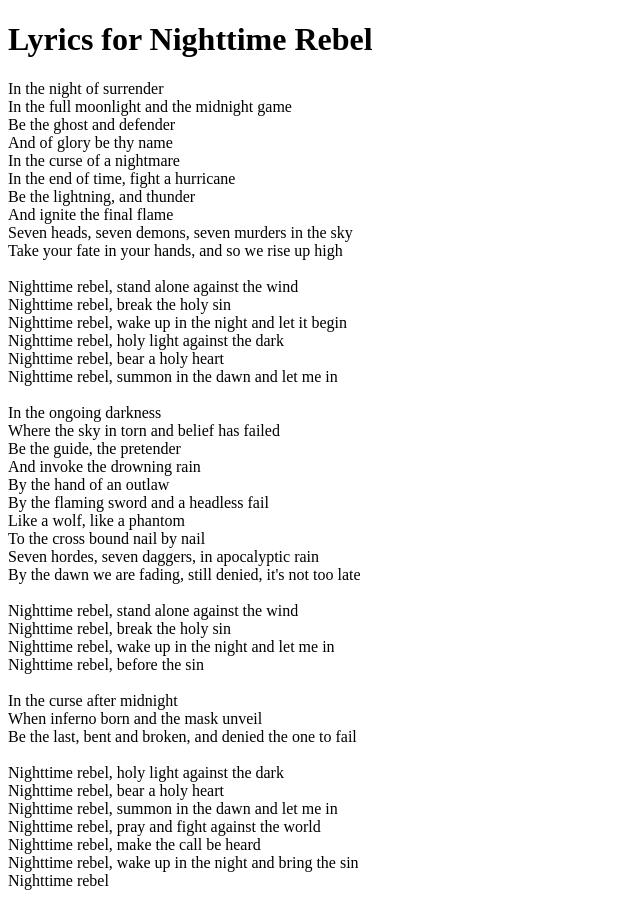
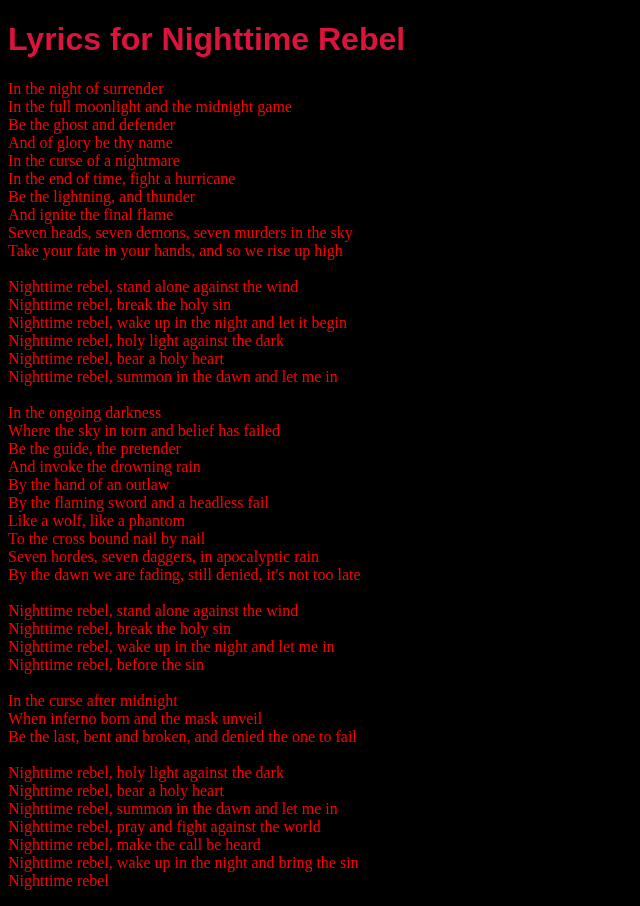
Before and after one commit to abyssowl/cserep, a plain HTML site: page powerwolf.html in a window 1280 px wide. Shown: the whole page, without its empty margins (0-640 px from the left). Drawn offline with Linux system fonts and the light colour scheme.

Commit message:
Update powerwolf.html

```diff
--- a/powerwolf.html
+++ b/powerwolf.html
@@ -5,6 +5,19 @@
   <meta name="viewport" content="width=device-width, initial-scale=1.0">
   <meta http-equiv="X-UA-Compatible" content"ie=edge">
   <title>Nighttime Rebel</title>
+  <style>
+    body {
+      background-color: black;
+    }
+    p{
+      color: red;
+      font-family: serif;
+    }
+    h1 {
+      color: crimson;
+      font-family: fantasy;
+    }
+  </style>
 </head>
 <body>
   <h1>Lyrics for Nighttime Rebel</h1>
```
